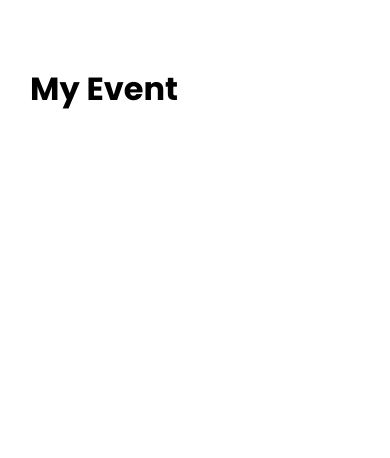
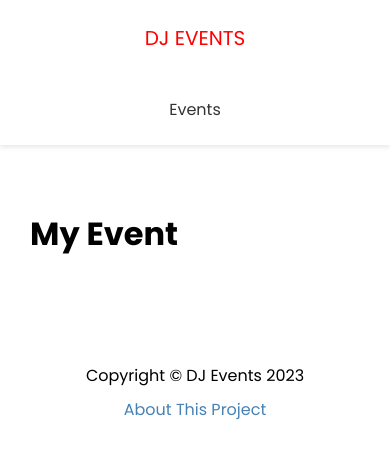
Before and after one commit to strangermushwana/dj-events, a Next.js app: page /events/1 in a window 390 px wide. Shown: the top 458 px of the page. Built offline with nearby package versions, Linux system fonts and the light colour scheme.

Commit message:
created layout, header and footer

```diff
--- /dev/null
+++ b/components/Footer.js
@@ -0,0 +1,11 @@
+import Link from 'next/link'
+import styles from '../styles/Footer.module.css'
+
+export default function Footer() {
+  return (
+    <footer className={styles.footer}>
+      <p>Copyright &copy; DJ Events 2023</p>
+      <Link href='/about'>About This Project</Link>
+    </footer>
+  )
+}
--- /dev/null
+++ b/components/Header.js
@@ -0,0 +1,21 @@
+import Link from 'next/link'
+import styles from '../styles/Header.module.css'
+
+export default function Header() {
+  return (
+    <header className={styles.header}>
+      <div className={styles.logo}>
+        <Link href='/'>DJ Events</Link>
+      </div>
+      <nav>
+        <ul>
+          <li>
+            <Link href='/events'>
+              Events
+            </Link>
+          </li>
+        </ul>
+      </nav>
+    </header>
+  )
+}
--- a/components/Layout.js
+++ b/components/Layout.js
@@ -1,5 +1,7 @@
 import Head from 'next/head'
 import styles from '../styles/Layout.module.css'
+import Header from './Header'
+import Footer from './Footer'
 
 export default function Layout({ title, keywords, description, children }) {
   return (
@@ -9,9 +11,11 @@
         <meta name='description' content={description} />
         <meta name='keywords' content={keywords} />
       </Head>
+      <Header />
       <div className={styles.container}>
         { children }
       </div>
+      <Footer />
     </div>
   )
 }
--- /dev/null
+++ b/styles/Footer.module.css
@@ -0,0 +1,8 @@
+.footer {
+  margin: 100px 0 40px;
+  text-align: center;
+}
+
+.footer p {
+  margin: 5px 0;
+}
--- /dev/null
+++ b/styles/Header.module.css
@@ -0,0 +1,56 @@
+.header {
+  display: flex;
+  justify-content: space-between;
+  align-items: center;
+  background: #fff;
+  color: #333;
+  height: 60px;
+  padding: 0 30px;
+  box-shadow: 0 2px 5px rgba(0, 0, 0, 0.1);
+}
+
+.header a {
+  color: #333;
+  margin-right: 20px;
+}
+
+.header a:hover {
+  color: #000;
+}
+.header ul {
+  display: flex;
+  align-items: center;
+  justify-content: center;
+  list-style: none;
+}
+
+.logo {
+  color: red;
+  font-size: 20px;
+  text-transform: uppercase;
+}
+
+.logo a {
+  color: red;
+}
+
+@media (max-width: 768px) {
+  .header {
+    flex-direction: column;
+    height: auto;
+  }
+
+  .header ul {
+    margin: 20px 0;
+    flex-direction: column;
+    text-align: center;
+  }
+
+  .header a {
+    margin-right: 0;
+  }
+
+  .logo {
+    margin: 20px 0;
+  }
+}
```
